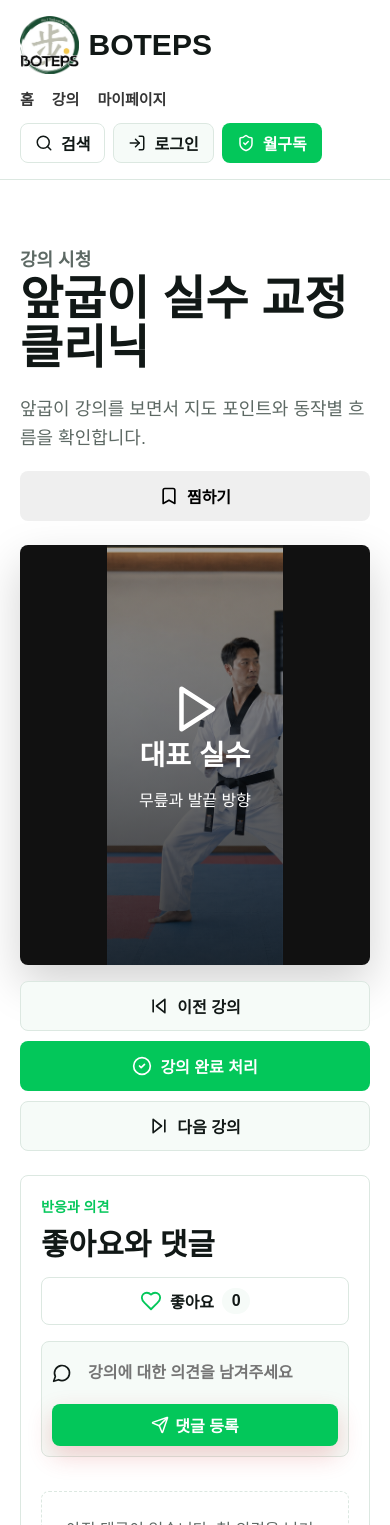
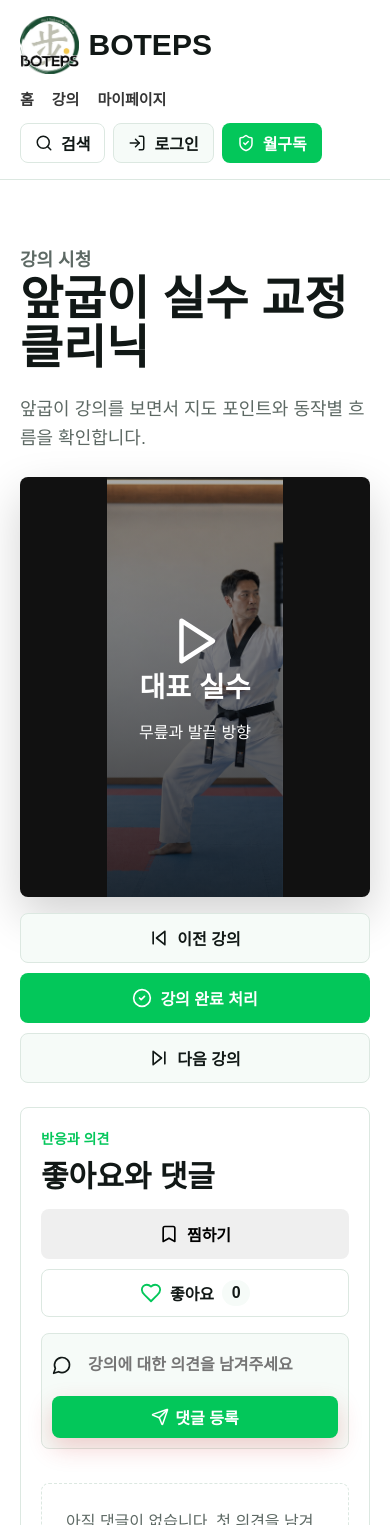
Before and after one commit to boteps4120-alt/botepswep, a Next.js app: page /watch/front-stance-correction in a window 390 px wide. Shown: the top 1525 px of the page. Built offline with nearby package versions, Linux system fonts and the light colour scheme; no server answers; the database is empty.

Commit message:
Refine watch engagement controls

```diff
--- a/app/globals.css
+++ b/app/globals.css
@@ -1256,6 +1256,14 @@ h3 {
   margin: 0;
 }
 
+.engagement-actions {
+  align-items: center;
+  display: flex;
+  flex-wrap: wrap;
+  gap: 10px;
+  justify-content: flex-end;
+}
+
 .like-button {
   align-items: center;
   background: #fff;
@@ -1284,18 +1292,18 @@ h3 {
 }
 
 .like-button.active {
-  background: var(--red);
+  background: #fff6f6;
   border-color: var(--red);
-  color: #fff;
+  color: var(--red);
 }
 
 .like-button.active svg,
 .like-button.active strong {
-  color: #fff;
+  color: var(--red);
 }
 
 .like-button.active strong {
-  background: rgba(255, 255, 255, 0.2);
+  background: rgba(210, 47, 47, 0.12);
 }
 
 .comment-form {
@@ -2468,6 +2476,15 @@ th {
     flex-direction: column;
   }
 
+  .engagement-actions {
+    justify-content: stretch;
+  }
+
+  .engagement-actions .favorite-button,
+  .engagement-actions .like-button {
+    flex: 1 1 100%;
+  }
+
   .comment-form {
     grid-template-columns: 24px minmax(0, 1fr);
   }
--- a/app/watch/[slug]/engagement-panel.tsx
+++ b/app/watch/[slug]/engagement-panel.tsx
@@ -2,6 +2,7 @@
 
 import { Heart, MessageCircle, Pencil, Send, Trash2 } from "lucide-react";
 import { useMemo, useState, useTransition, type FormEvent } from "react";
+import { BookmarkButton } from "@/components/bookmark-button";
 import { addCourseComment, deleteCourseComment, toggleCourseLike, updateCourseComment } from "../actions";
 
 export type CourseComment = {
@@ -17,9 +18,11 @@ export type CourseComment = {
 type EngagementPanelProps = {
   slug: string;
   currentUserId?: string | null;
+  initialBookmarked?: boolean;
   initialLiked?: boolean;
   initialLikeCount?: number;
   initialComments?: CourseComment[];
+  isAdmin?: boolean;
 };
 
 function formatDate(value: string) {
@@ -35,9 +38,11 @@ function formatDate(value: string) {
 export function EngagementPanel({
   slug,
   currentUserId = null,
+  initialBookmarked = false,
   initialLiked = false,
   initialLikeCount = 0,
-  initialComments = []
+  initialComments = [],
+  isAdmin = false
 }: EngagementPanelProps) {
   const [liked, setLiked] = useState(initialLiked);
   const [likeCount, setLikeCount] = useState(initialLikeCount);
@@ -175,7 +180,8 @@ export function EngagementPanel({
   }
 
   function renderComment(item: CourseComment, isReply = false) {
-    const canManage = Boolean(currentUserId && item.userId === currentUserId);
+    const canEdit = Boolean(currentUserId && item.userId === currentUserId);
+    const canDelete = canEdit || isAdmin;
     const isEditing = editingCommentId === item.id;
 
     return (
@@ -208,20 +214,22 @@ export function EngagementPanel({
           <div className="comment-actions">
             {!isReply ? (
               <button className="text-action" type="button" onClick={() => setReplyTargetId(replyTargetId === item.id ? null : item.id)}>
-                답글
+                답글 쓰기
               </button>
             ) : null}
-            {canManage ? (
+            {canEdit ? (
               <>
                 <button className="text-action" type="button" onClick={() => startEditing(item)}>
                   <Pencil size={14} />
                   수정
                 </button>
+              </>
+            ) : null}
+            {canDelete ? (
               <button className="text-action danger" disabled={isPending} type="button" onClick={() => handleDelete(item.id)}>
                 <Trash2 size={14} />
                 삭제
               </button>
-              </>
             ) : null}
           </div>
         ) : null}
@@ -249,11 +257,14 @@ export function EngagementPanel({
           <p className="eyebrow">반응과 의견</p>
           <h2>좋아요와 댓글</h2>
         </div>
+        <div className="engagement-actions">
+          <BookmarkButton slug={slug} initialBookmarked={initialBookmarked} size="large" />
           <button className={`like-button large ${liked ? "active" : ""}`} disabled={isPending} onClick={handleLike} type="button">
             <Heart size={22} fill={liked ? "currentColor" : "none"} />
             <span>좋아요</span>
             <strong>{likeCount}</strong>
           </button>
+        </div>
       </div>
 
       <form className="comment-form" onSubmit={handleSubmit}>
--- a/app/watch/[slug]/page.tsx
+++ b/app/watch/[slug]/page.tsx
@@ -147,6 +147,7 @@ export default async function WatchPage({ params }: { params: Promise<{ slug: st
       initialLiked={initialLiked}
       initialLikeCount={initialLikeCount}
       currentUserId={user?.id ?? null}
+      isAdmin={isAdmin}
       nextCourse={await getRuntimeNextCourse(course.slug)}
     />
   );
--- a/app/watch/[slug]/watch-player.tsx
+++ b/app/watch/[slug]/watch-player.tsx
@@ -2,7 +2,6 @@
 
 import Link from "next/link";
 import { CheckCircle2, Maximize2, Pause, Play, RotateCcw, RotateCw, SkipBack, SkipForward } from "lucide-react";
-import { BookmarkButton } from "@/components/bookmark-button";
 import type { Chapter, Course } from "@/lib/data";
 import { useEffect, useRef, useState, useTransition } from "react";
 import { saveWatchProgress, trackCourseEvent } from "../actions";
@@ -15,6 +14,7 @@ type WatchPlayerProps = {
   initialComments?: CourseComment[];
   initialLiked?: boolean;
   initialLikeCount?: number;
+  isAdmin?: boolean;
   nextCourse: Course;
 };
 
@@ -25,6 +25,7 @@ export function WatchPlayer({
   initialComments = [],
   initialLiked = false,
   initialLikeCount = 0,
+  isAdmin = false,
   nextCourse
 }: WatchPlayerProps) {
   const videoRef = useRef<HTMLVideoElement>(null);
@@ -160,7 +161,6 @@ export function WatchPlayer({
           <h1>{course.title}</h1>
           <p>{course.poomsae} 강의를 보면서 지도 포인트와 동작별 흐름을 확인합니다.</p>
         </div>
-        <BookmarkButton slug={course.slug} initialBookmarked={initialBookmarked} size="large" />
       </div>
 
       <div className={`video-shell ${isPortrait ? "portrait" : "landscape"}`}>
@@ -254,6 +254,8 @@ export function WatchPlayer({
         initialLiked={initialLiked}
         initialLikeCount={initialLikeCount}
         currentUserId={currentUserId}
+        initialBookmarked={initialBookmarked}
+        isAdmin={isAdmin}
       />
 
       {course.chapters.length > 0 ? (
```
Lines whose indentation alone changed are shown as unchanged.
